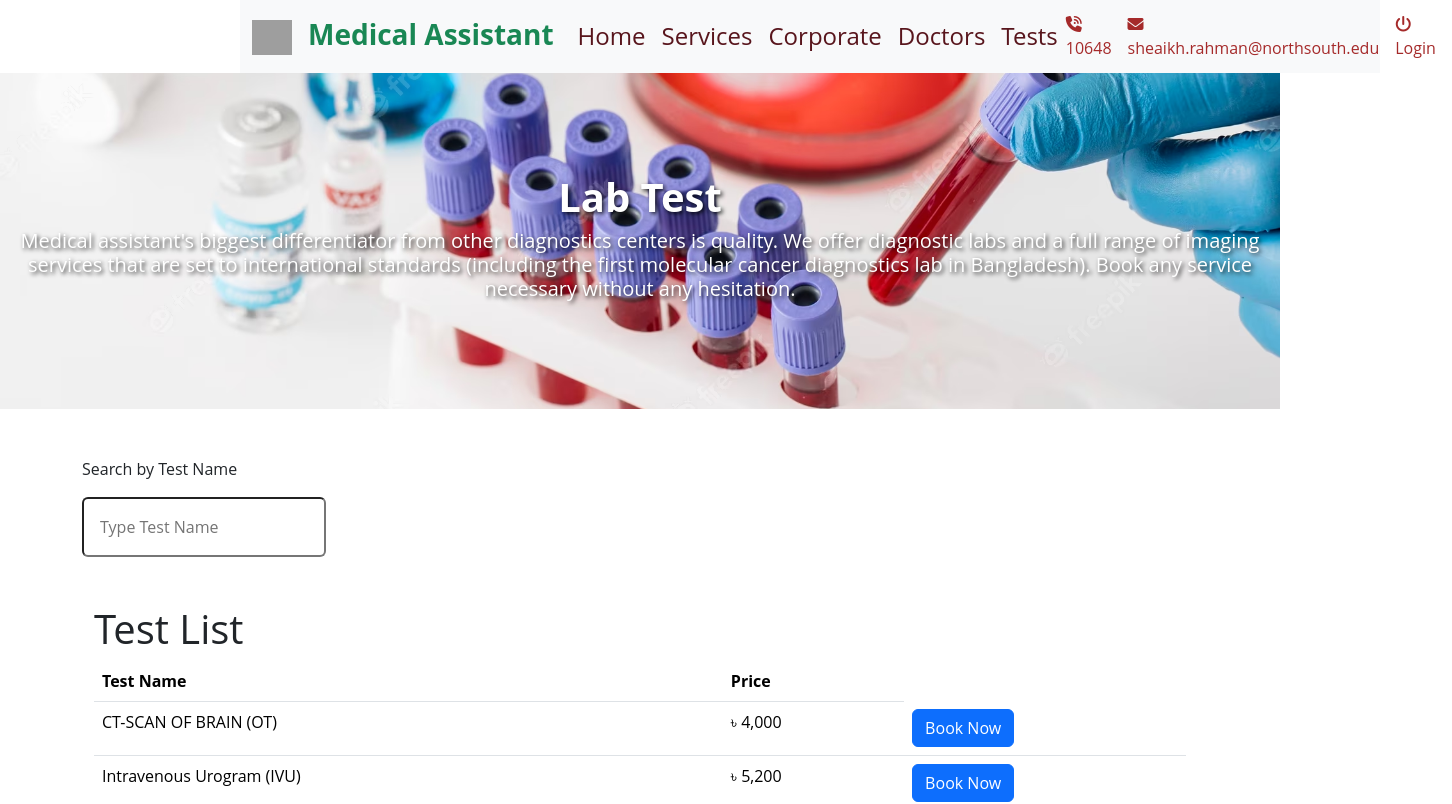
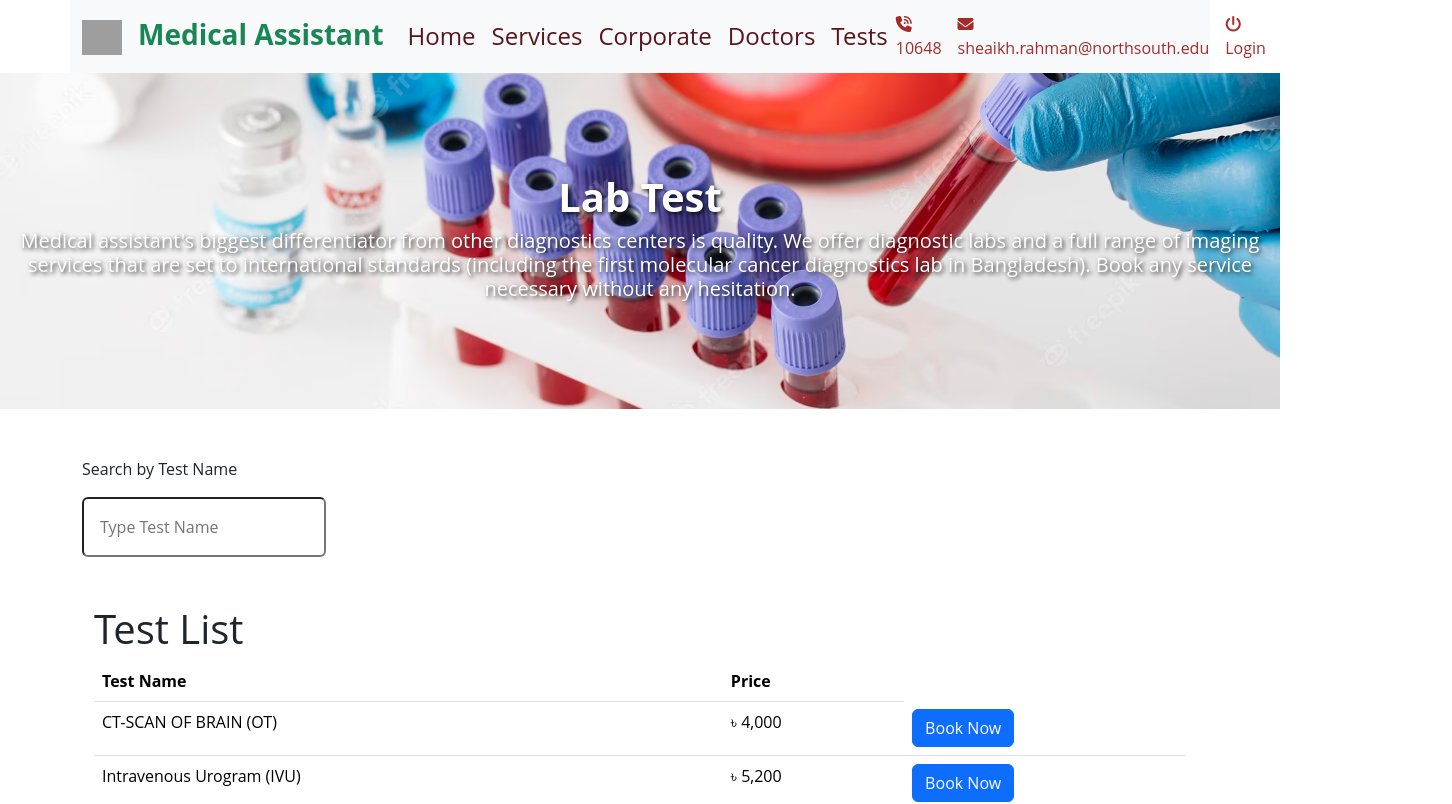
Before and after one commit to SheaikhNazib/My-CSE299-withReact, a React (Create React App) app: page /tests in a window 1280 px wide. Shown: the top 804 px of the page, 1452 px wide, since content can reach past the window. Built offline with nearby package versions, Linux system fonts and the light colour scheme; grey boxes are pictures that could not be loaded.

Commit message:
navigation bar resposive done

```diff
--- a/public/styles/admin.css
+++ b/public/styles/admin.css
@@ -13,7 +13,7 @@
 .sidebar li:hover {
     background: #060606;
 }
-.navbar{
+.admin-nav{
     margin-left: 240px;
 }
 .logout:hover{
--- a/src/components/Admin_nav.js
+++ b/src/components/Admin_nav.js
@@ -17,7 +17,7 @@ function Admin_nav() {
                 </div>
             </section>
 
-            <nav className="navbar admin-nav bg-body-tertiary">
+            <nav className="navbar admin-nav admin-nav bg-body-tertiary">
                 <div className="container-fluid">
                     <a className="navbar-brand fw-bold">Admin Dashboard</a>
                     <a href="/login" className="text-black text-decoration-none logout">
```
